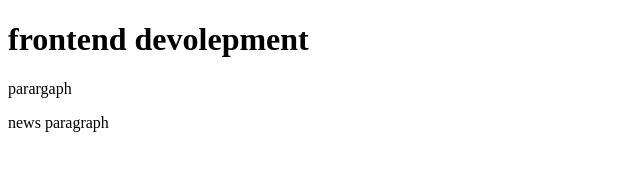
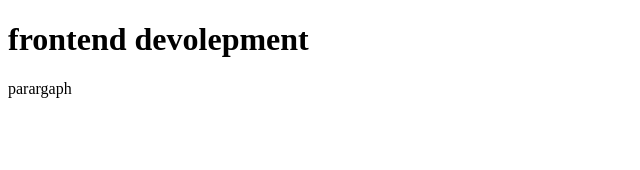
Before and after one commit to Semnieuwenhuis/front-end-development.2, a plain HTML site: page index.html in a window 1280 px wide. Shown: the whole page, without its empty margins (0-640 px from the left). Drawn offline with Linux system fonts and the light colour scheme.

Commit message:
paragraph removed

```diff
--- a/index.html
+++ b/index.html
@@ -18,7 +18,7 @@
 
 <p>parargaph</p>
 
-<p>news paragraph</p>
+
 
 
    </body>
```
